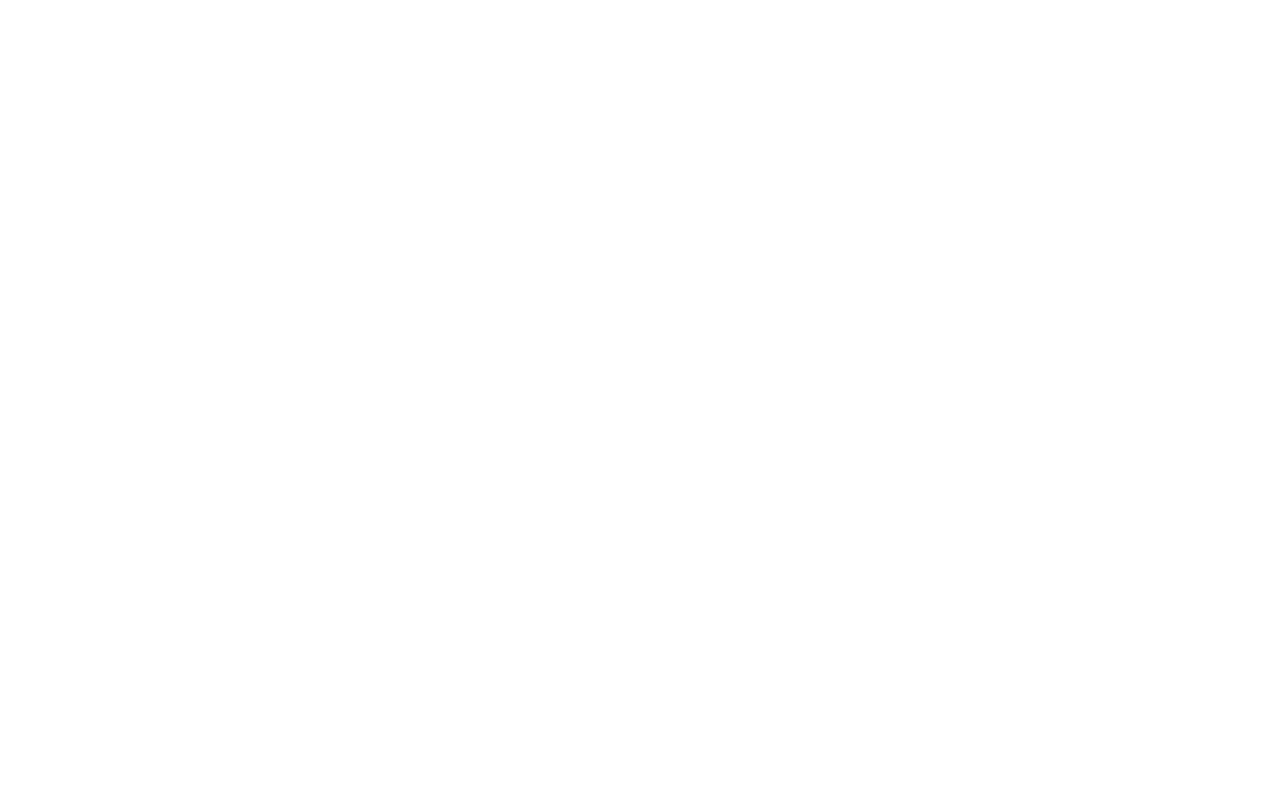
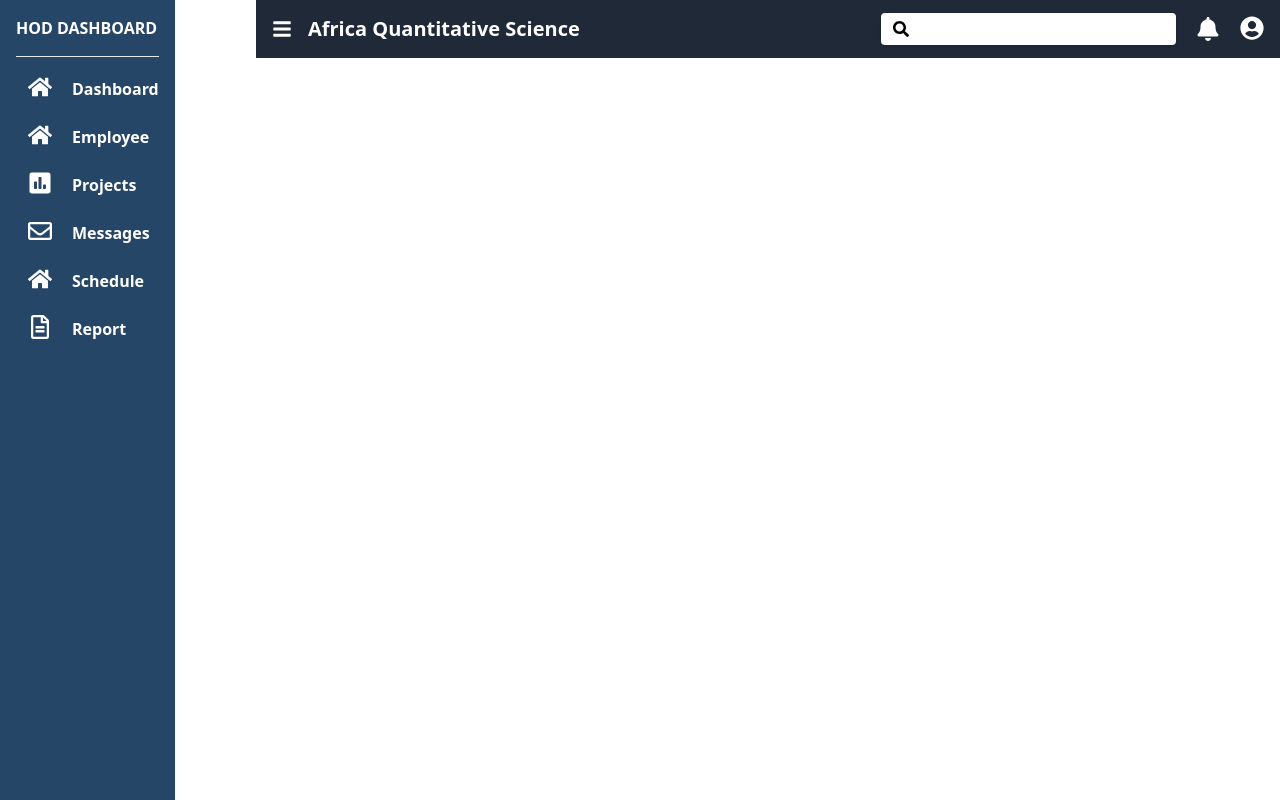
Before and after one commit to sylvieshimwauwase/AQS_Project_Management_System, a React (Vite) app: page /dashboard in a window 1280 px wide. Built offline with nearby package versions, Linux system fonts and the light colour scheme.

Commit message:
few change on the routes

```diff
--- a/src/App.jsx
+++ b/src/App.jsx
@@ -26,9 +26,10 @@
             <Route path='/createNewPassword' element={<CreateNewPassword />} />
             <Route path='/createemailemployee' element={<Createemailemployee/>} />
             <Route path='/addmember' element={<Addmember/>} />
-            <Route path='/navbar' element={<Navbar/>} />
-            <Route path='/sidebar' element={<Sidebar/>} />
             <Route path='/dashboard' element={<Dashboard/>} />
+
+
+
 
          </Routes>
       </BrowserRouter>
--- a/src/assets/pages/Dashboard.jsx
+++ b/src/assets/pages/Dashboard.jsx
@@ -1,10 +1,13 @@
 import React from 'react'
 import Navbar from '../components/Navbar'
+import Sidebar from '../components/sidebar'
+
 
 function Dashboard() {
   return (
-    <div className='w-full'>
-
+    <div className='w-full ' >
+<Sidebar/>
+<Navbar/>
     </div>
   )
 }
```
